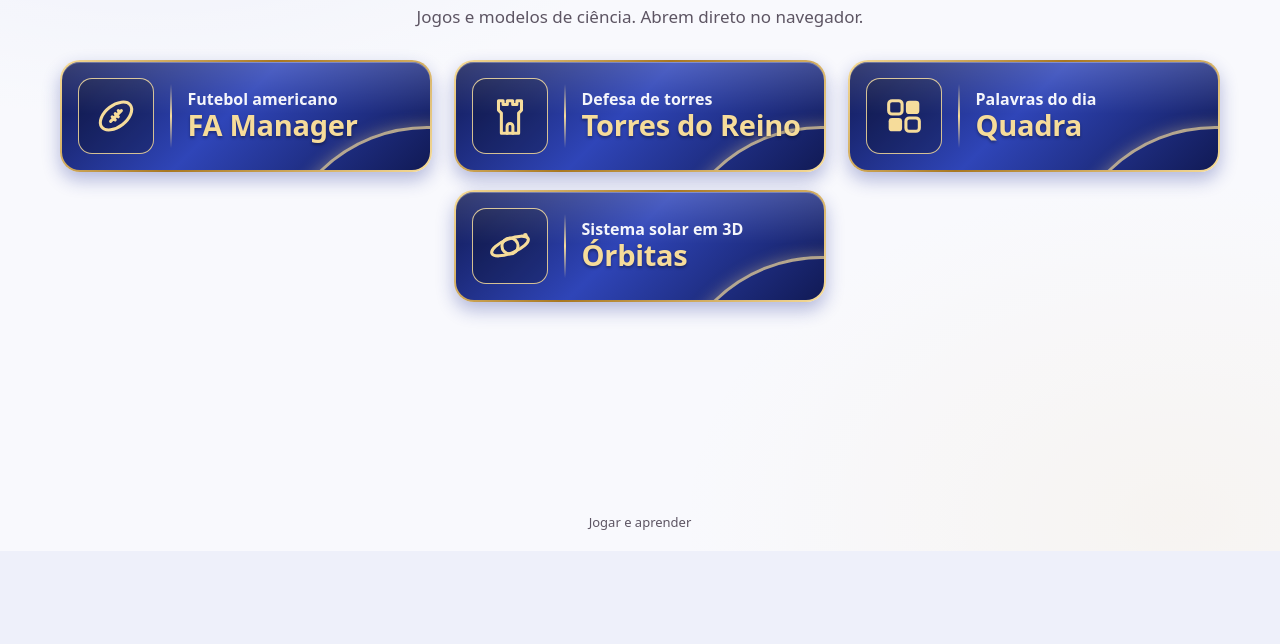
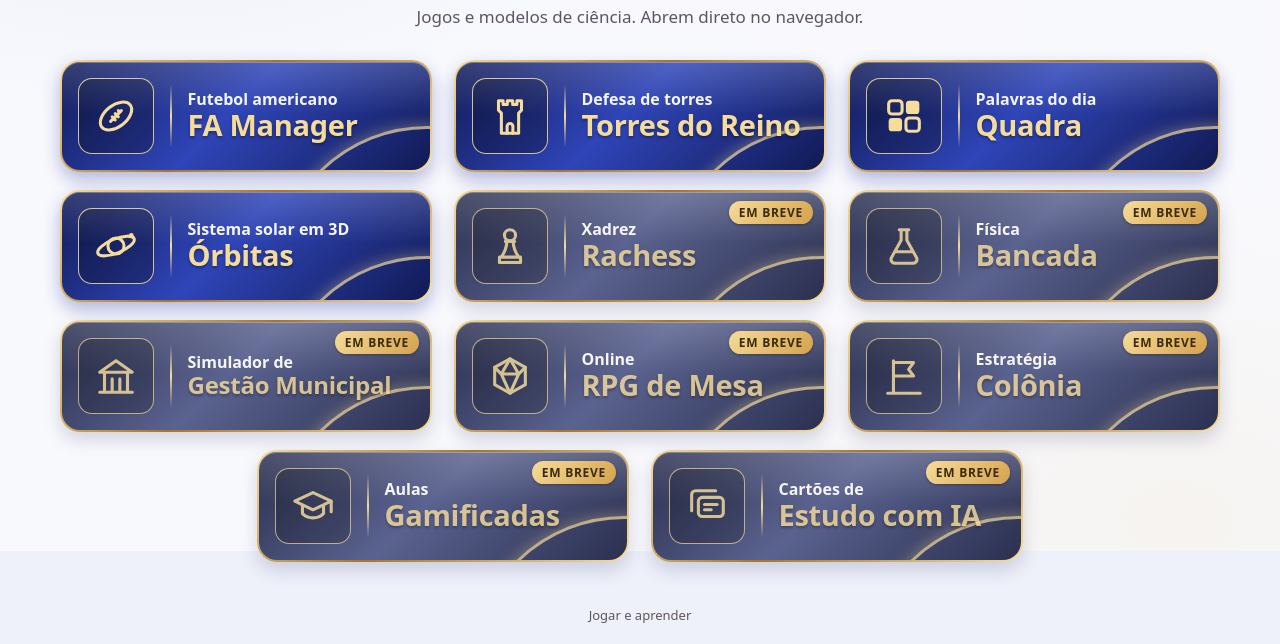
Before and after one commit to paineis-gerenciais/jogos, a plain HTML site: page index.html in a window 1280 px wide. Shown: the part 249-893 px from the top of the page. Before the commit the page ends 800 px from the top, so only its background shows below. Drawn offline with Linux system fonts and the light colour scheme.

Commit message:
feat: projetos em planejamento como botões Em breve
Sete botões sem clique, com selo Em breve: Rachess, Bancada, Gestão
Municipal, RPG de Mesa, Colônia, Aulas Gamificadas e Estudo com IA.

Co-Authored-By: Claude Fable 5.2 <noreply@anthropic.com>
Claude-Session: https://claude.ai/code/session_01UL9gXfBjHoPEHMsTzeivxa

```diff
--- a/index.html
+++ b/index.html
@@ -97,8 +97,8 @@
     box-shadow: 0 0 16px rgba(246, 220, 154, .4);
     pointer-events: none;
   }
-  .botao:hover { transform: translateY(-3px) scale(1.02); filter: brightness(1.1); }
-  .botao:active { transform: translateY(0) scale(.99); }
+  a.botao:hover { transform: translateY(-3px) scale(1.02); filter: brightness(1.1); }
+  a.botao:active { transform: translateY(0) scale(.99); }
   .botao:focus-visible, .voltar:focus-visible { outline: 3px solid var(--texto); outline-offset: 3px; }
   .icone {
     flex: none; display: grid; place-items: center;
@@ -116,6 +116,19 @@
     font-size: 29px; font-weight: 800; letter-spacing: -.01em; color: var(--ouro-claro);
     text-shadow: 0 2px 3px rgba(0, 0, 0, .35);
   }
+  .nome.longo { font-size: 24px; }
+  /* ---------- Em breve: botão sem clique, em cor apagada, com selo ---------- */
+  .azul.breve  { --escuro: #2b3050; --medio: #5a628f; --sombra: rgba(60, 66, 110, .2); }
+  .verde.breve { --escuro: #243d36; --medio: #55857a; --sombra: rgba(50, 90, 78, .2); }
+  .breve { cursor: default; }
+  .breve .icone, .breve .nome { opacity: .82; }
+  .selo {
+    position: absolute; top: 9px; right: 11px; z-index: 2;
+    padding: 3px 10px; border-radius: 999px;
+    font-size: 12px; font-weight: 800; letter-spacing: .06em; text-transform: uppercase;
+    color: #3a2a05; background: linear-gradient(135deg, var(--ouro-claro), var(--ouro));
+    box-shadow: 0 1px 3px rgba(0, 0, 0, .3);
+  }
   footer { text-align: center; font-size: 13px; padding: 0 16px 20px; color: var(--texto-suave); }
 
   @media (max-width: 560px) {
@@ -126,6 +139,7 @@
     .icone { width: 64px; height: 64px; }
     .icone svg { width: 38px; height: 38px; }
     .nome { font-size: 25px; }
+    .nome.longo { font-size: 22px; }
   }
   @media (prefers-reduced-motion: reduce) { .botao { transition: none; } }
 </style>
@@ -152,7 +166,14 @@
       <li><a class="botao azul" href="../torres-do-reino/" target="_blank" rel="noopener" aria-label="Torres do Reino: jogo de defesa de torres (abre em nova aba)"><span class="icone"><svg viewBox="0 0 24 24" aria-hidden="true"><path d="M6 4h2.4v2h2.2V4h2.8v2h2.2V4H18v5l-1.5 1.5V21h-9V10.5L6 9z"/><path d="M10.5 21v-3.6a1.5 1.5 0 0 1 3 0V21"/></svg></span><span class="traco"></span><span class="rotulo"><span class="linha">Defesa de torres</span><span class="nome">Torres do Reino</span></span></a></li>
       <li><a class="botao azul" href="../quadra/" target="_blank" rel="noopener" aria-label="Quadra: jogo diário de grupos de palavras (abre em nova aba)"><span class="icone"><svg viewBox="0 0 24 24" aria-hidden="true"><rect x="4" y="4" width="7" height="7" rx="1.8"/><rect class="cheio" x="13" y="4" width="7" height="7" rx="1.8"/><rect class="cheio" x="4" y="13" width="7" height="7" rx="1.8"/><rect x="13" y="13" width="7" height="7" rx="1.8"/></svg></span><span class="traco"></span><span class="rotulo"><span class="linha">Palavras do dia</span><span class="nome">Quadra</span></span></a></li>
       <li><a class="botao azul" href="../orbitas/" target="_blank" rel="noopener" aria-label="Órbitas: modelo 3D do sistema solar (abre em nova aba)"><span class="icone"><svg viewBox="0 0 24 24" aria-hidden="true"><circle cx="12" cy="12" r="4.2"/><ellipse cx="12" cy="12" rx="10.2" ry="3.7" transform="rotate(-22 12 12)"/><circle class="cheio" cx="20" cy="6.4" r="1.2"/></svg></span><span class="traco"></span><span class="rotulo"><span class="linha">Sistema solar em 3D</span><span class="nome">Órbitas</span></span></a></li>
-      <!-- Novos jogos entram aqui: copie uma linha <li> acima e troque ícone, textos e endereço -->
+      <!-- Em breve: botões sem clique. Quando o projeto for publicado, troque a linha por uma igual às de cima -->
+      <li><div class="botao azul breve"><span class="icone"><svg viewBox="0 0 24 24" aria-hidden="true"><circle cx="12" cy="6.4" r="2.9"/><path d="M9.6 9.6h4.8M10.4 9.6c-.2 3.6-1.3 6-3 8.2h9.2c-1.7-2.2-2.8-4.6-3-8.2M6.5 20.6h11v-2.8h-11z"/></svg></span><span class="traco"></span><span class="rotulo"><span class="linha">Xadrez</span><span class="nome">Rachess</span></span><span class="selo">Em breve</span></div></li>
+      <li><div class="botao azul breve"><span class="icone"><svg viewBox="0 0 24 24" aria-hidden="true"><path d="M9.5 3.5h5M10.5 3.5V9l-5 9a2 2 0 0 0 1.8 3h9.4a2 2 0 0 0 1.8-3l-5-9V3.5M7.8 15h8.4"/></svg></span><span class="traco"></span><span class="rotulo"><span class="linha">Física</span><span class="nome">Bancada</span></span><span class="selo">Em breve</span></div></li>
+      <li><div class="botao azul breve"><span class="icone"><svg viewBox="0 0 24 24" aria-hidden="true"><path d="M3.5 20.5h17M3.5 10L12 4l8.5 6zM6 20.5V10M18 20.5V10M10 20.5v-7M14 20.5v-7"/></svg></span><span class="traco"></span><span class="rotulo"><span class="linha">Simulador de</span><span class="nome longo">Gestão Municipal</span></span><span class="selo">Em breve</span></div></li>
+      <li><div class="botao azul breve"><span class="icone"><svg viewBox="0 0 24 24" aria-hidden="true"><path d="M12 3l8 4.5v9L12 21l-8-4.5v-9z"/><path d="M12 3l-4.5 8h9zM7.5 11L12 21l4.5-10M4 7.5L7.5 11M20 7.5L16.5 11"/></svg></span><span class="traco"></span><span class="rotulo"><span class="linha">Online</span><span class="nome">RPG de Mesa</span></span><span class="selo">Em breve</span></div></li>
+      <li><div class="botao azul breve"><span class="icone"><svg viewBox="0 0 24 24" aria-hidden="true"><path d="M6.5 21V4M6.5 5h10.5l-2.6 3.5L17 12H6.5M3.5 21h17"/></svg></span><span class="traco"></span><span class="rotulo"><span class="linha">Estratégia</span><span class="nome">Colônia</span></span><span class="selo">Em breve</span></div></li>
+      <li><div class="botao azul breve"><span class="icone"><svg viewBox="0 0 24 24" aria-hidden="true"><path d="M2.5 9.5L12 5l9.5 4.5L12 14z"/><path d="M6.5 11.6V16c1.5 1.5 3.5 2.2 5.5 2.2s4-.7 5.5-2.2v-4.4M21.5 9.5V15"/></svg></span><span class="traco"></span><span class="rotulo"><span class="linha">Aulas</span><span class="nome">Gamificadas</span></span><span class="selo">Em breve</span></div></li>
+      <li><div class="botao azul breve"><span class="icone"><svg viewBox="0 0 24 24" aria-hidden="true"><rect x="7.5" y="7.5" width="13" height="10" rx="2"/><path d="M4 14.5V6a2 2 0 0 1 2-2h10.5M10.7 11.2h6.6M10.7 14h3.5"/></svg></span><span class="traco"></span><span class="rotulo"><span class="linha">Cartões de</span><span class="nome">Estudo com IA</span></span><span class="selo">Em breve</span></div></li>
     </ul>
   </nav>
 </main>
```
Also changed, not shown: 1 other file.
